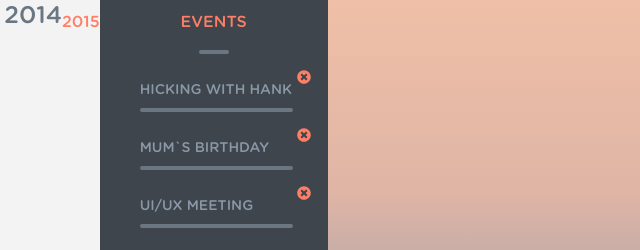
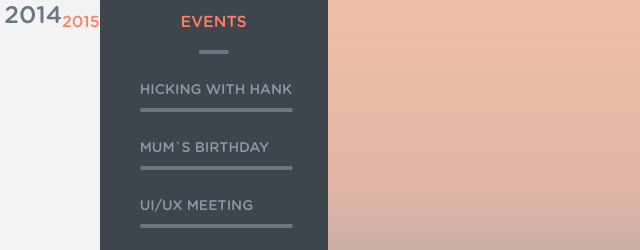
Before and after one commit to anton-marchenko/am.freebie-calendar-template, a website: page index.html in a window 1280 px wide. Shown: the part 241-491 px from the top of the page, 546-1186 px from the left. Drawn offline with Linux system fonts and the light colour scheme.

Commit message:
Feat: hover for buttons

```diff
--- a/index.html
+++ b/index.html
@@ -28,19 +28,19 @@
                 <div class="entry-list__item">
                     <div class="entry-list__title" title="Hicking with Hank">Hicking with Hank</div>
                     <div class="entry-list__button-wrapper">
-                        <button class="button button_icon_delete"></button>
+                        <button class="entry-list__button button button_icon_delete"></button>
                     </div>
                 </div>
                 <div class="entry-list__item">
                     <div class="entry-list__title" title="MUM`s Birthday">MUM`s Birthday</div>
                     <div class="entry-list__button-wrapper">
-                        <button class="button button_icon_delete"></button>
+                        <button class="entry-list__button button button_icon_delete"></button>
                     </div>
                 </div>
                 <div class="entry-list__item">
                     <div class="entry-list__title" title="UI/UX meeting">UI/UX meeting</div>
                     <div class="entry-list__button-wrapper">
-                        <button class="button button_icon_delete"></button>
+                        <button class="entry-list__button button button_icon_delete"></button>
                     </div>
                 </div>
             </div>
--- a/scss/style.scss
+++ b/scss/style.scss
@@ -200,6 +200,14 @@ body {
         flex-shrink: 0;
         margin-left: 4px;
     }
+
+    &__button {
+        visibility: hidden;
+    }
+
+    &__item:hover &__button {
+        visibility: visible;
+    }
 }
 
 // === / Entry List ===
```
Also changed, not shown: css/style.css.
